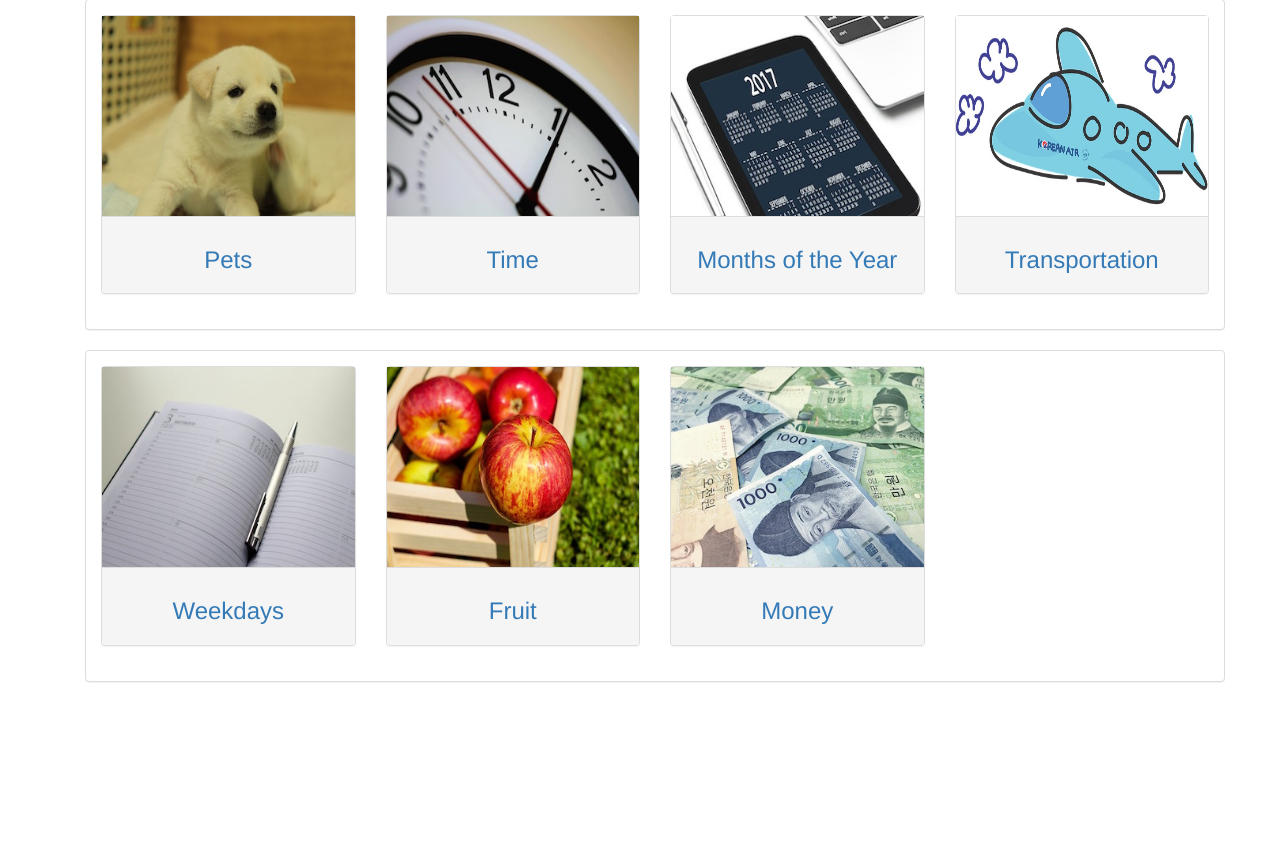
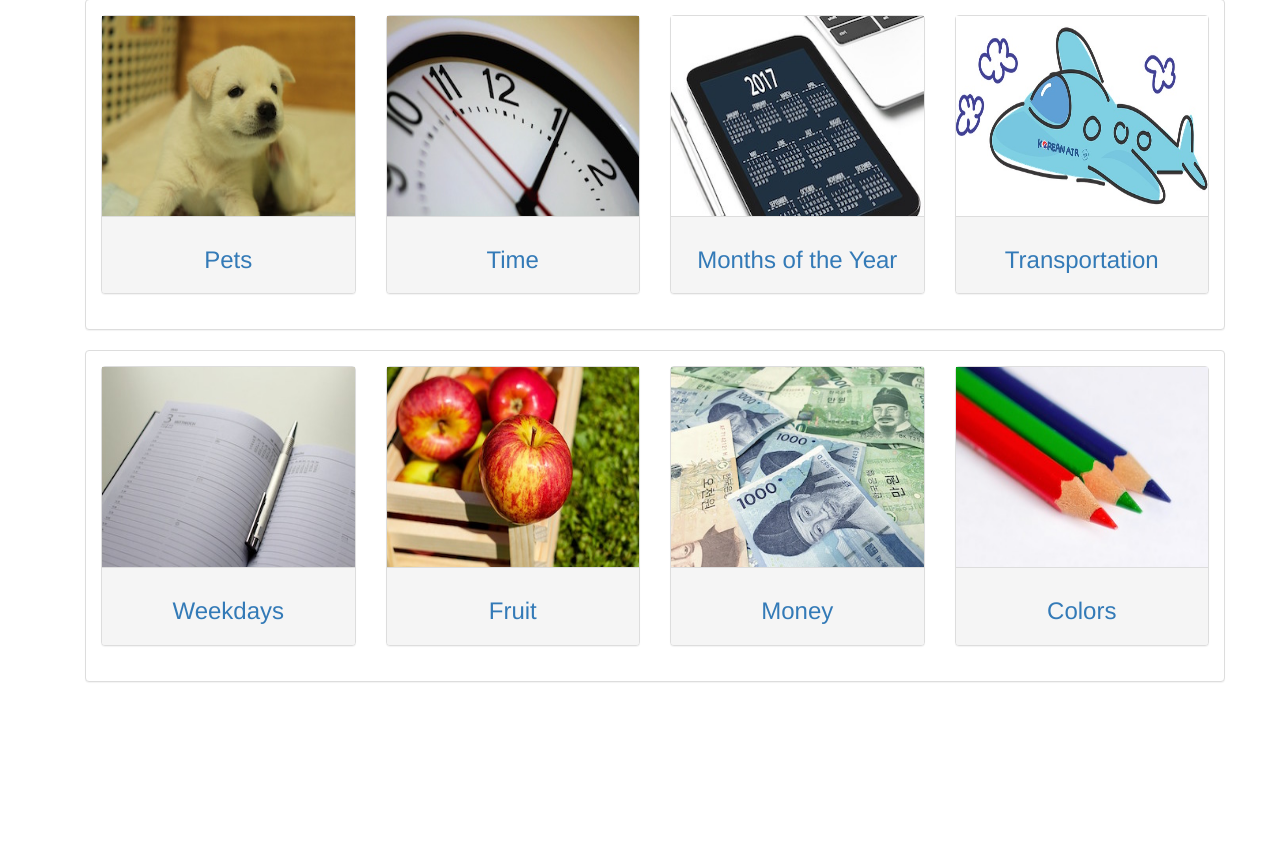
Before and after one commit to jieunyoo/hangulapp, a Flask app: page /learn in a window 1280 px wide. Shown: the part 780-1625 px from the top of the page. Run offline with Flask 2, Linux system fonts and the light colour scheme; some libraries are stand-ins or nearby versions.

Commit message:
add link for colors

```diff
--- a/app/templates/learn.html
+++ b/app/templates/learn.html
@@ -118,6 +118,12 @@
         </div>
 
 
+        <div class="col-md-3">
+          <div class="panel panel-default my_panel">
+            <div class="panel-body"><img class="img-responsive" src="{{url_for('static', filename='colors.jpg')}}"/></div>
+            <div class="panel-footer"><h3><a href="{{url_for('main.colors')}}"> Colors </a></h3></div>
+          </div>
+        </div>
 
       </div>
     </div>
```
